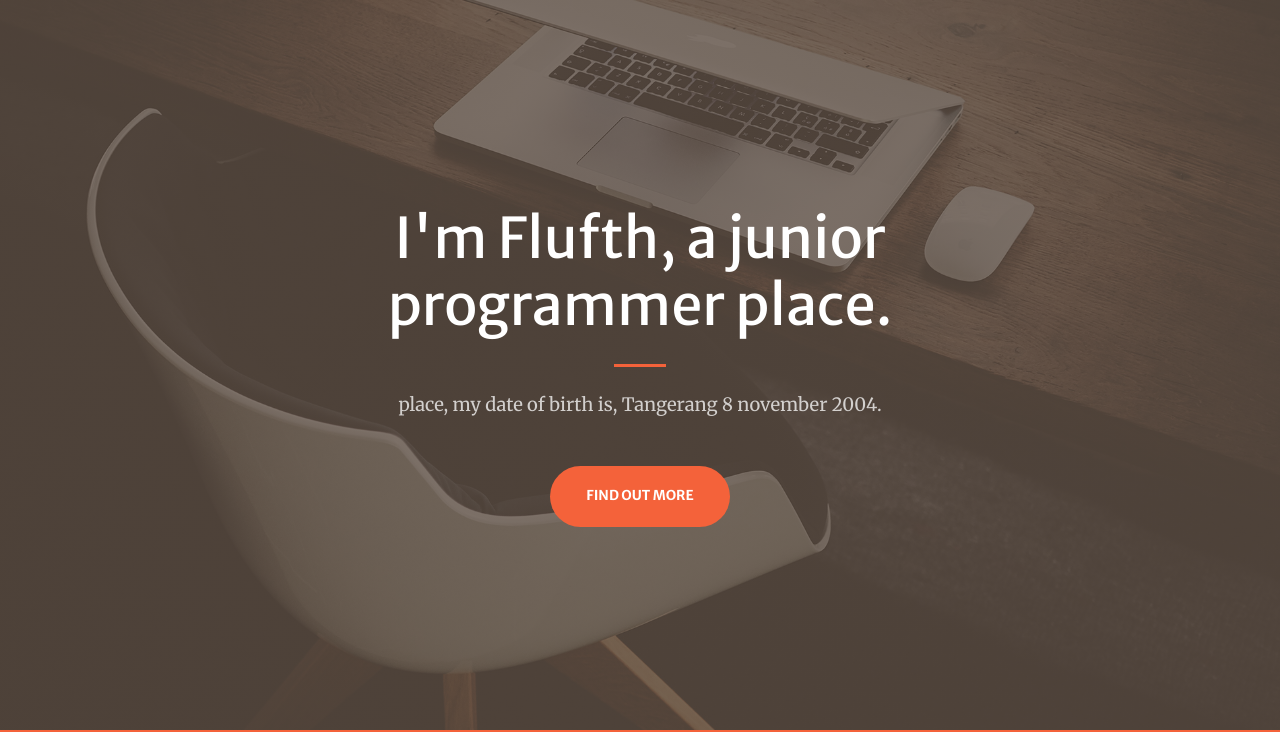
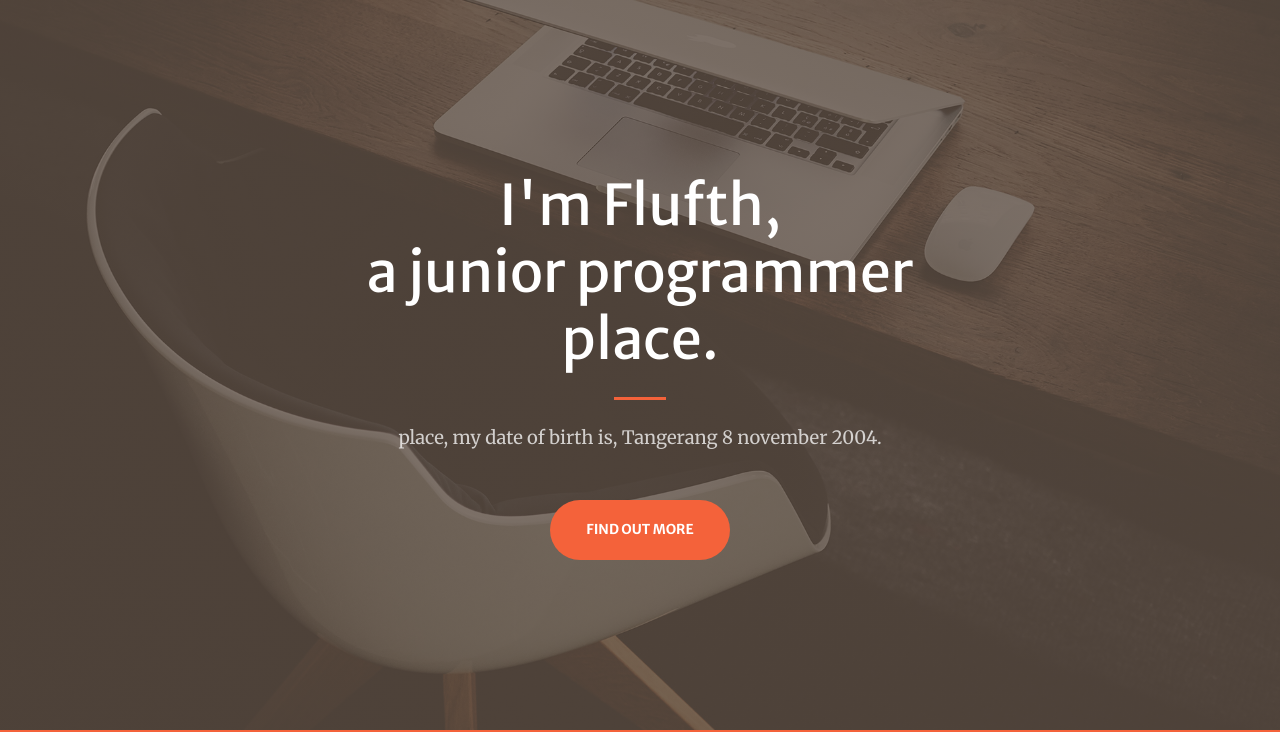
Before and after one commit to Flufth04/Fatur_luthfi, a plain HTML site: page index.html in a window 1280 px wide. Shown: the part 70-802 px from the top of the page. Drawn offline with nearby package versions, Linux system fonts and the light colour scheme; some packages are replaced by stand-ins of ours; a script that the page names is missing.

Commit message:
Update index.html

```diff
--- a/index.html
+++ b/index.html
@@ -39,7 +39,7 @@
             <div class="container px-4 px-lg-5 h-100">
                 <div class="row gx-4 gx-lg-5 h-100 align-items-center justify-content-center text-center">
                     <div class="col-lg-8 align-self-end">
-                        <h1 class="text-white font-weight-bold">I'm Flufth, a junior programmer
+                        <h1 class="text-white font-weight-bold">I'm Flufth,<br> a junior programmer
                             place.</h1>
                         <hr class="divider" />
                     </div>
```
